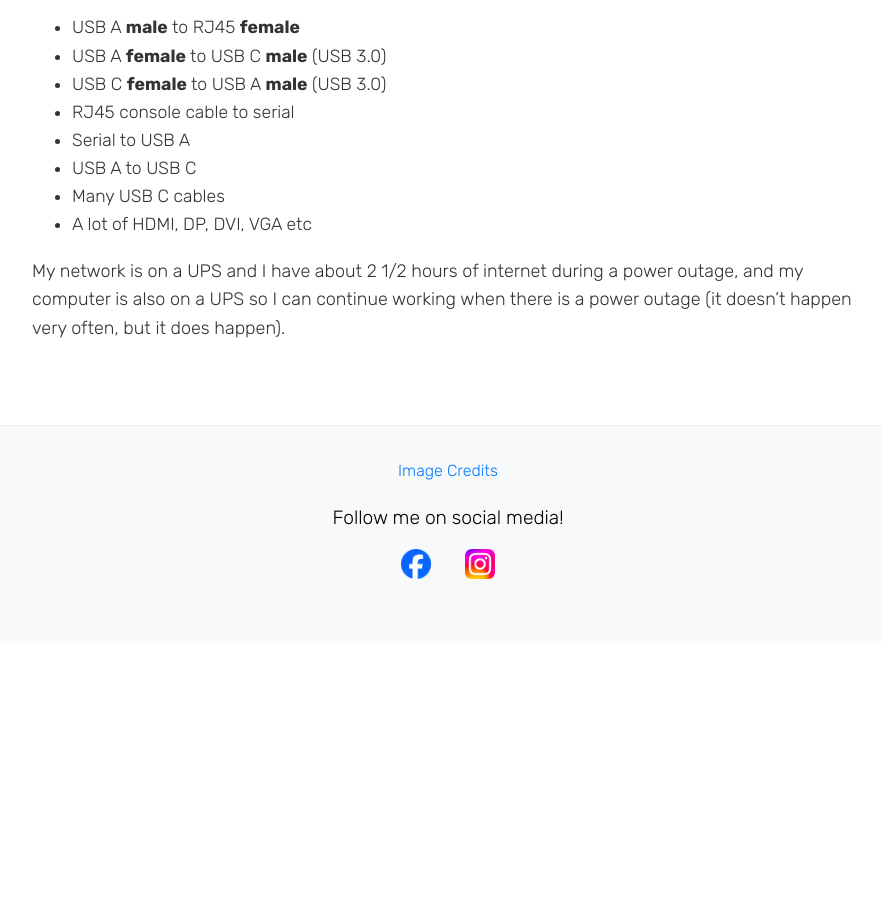
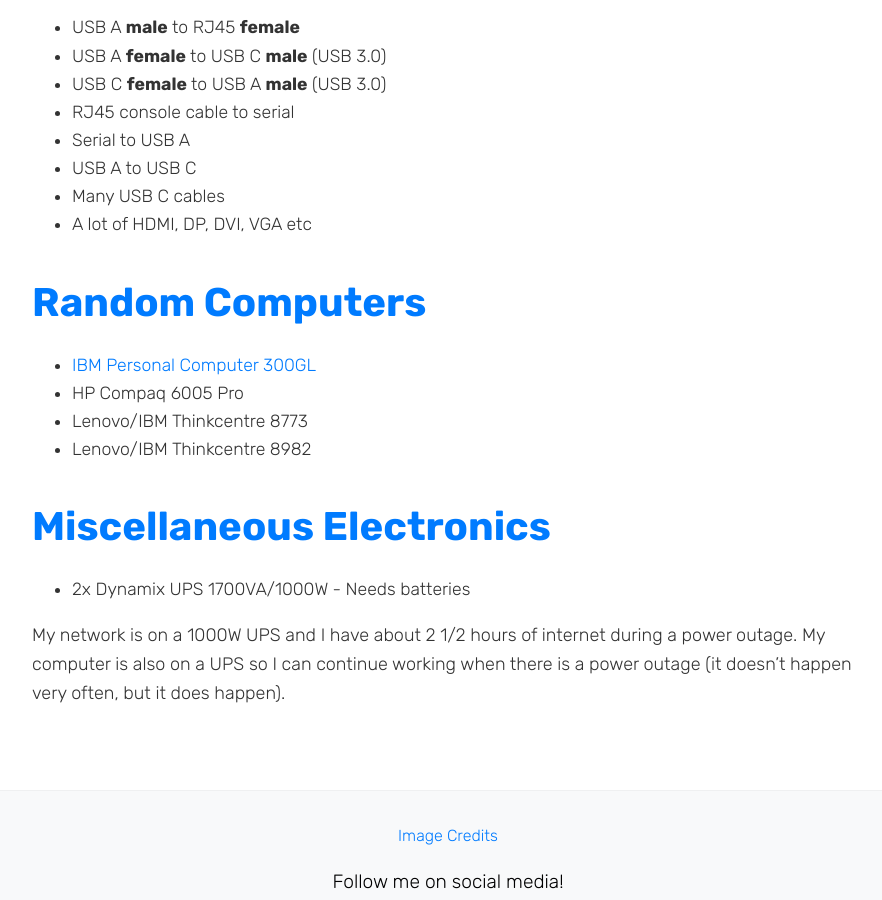
Before and after one commit to UndercoverComputing/undercovercomputing.com, a Jekyll site: the page inventory.html, which Jekyll copies as it is, in a window 1280 px wide and 900 px high, scrolled down 3011 px. Shown: the whole window, without its empty margins (192-1074 px from the left). Built offline with Jekyll 4.4.1, drawn with Linux system fonts in a browser that asks for light colours; before the commit the page ends 3654 px from its top, so only the background shows below that.

Commit message:
Modified inventory

```diff
--- a/inventory.html
+++ b/inventory.html
@@ -153,7 +153,20 @@
           <li>A lot of HDMI, DP, DVI, VGA etc</li>
         </ul>
 
-        <p>My network is on a UPS and I have about 2 1/2 hours of internet during a power outage, and my computer is also on a UPS so I can continue working when there is a power outage (it doesn’t happen very often, but it does happen).</p>
+        <h1><strong>Random Computers</strong></h1>
+        <ul>
+          <li><a href="https://undercovercomputing.com/images/Windows-98-Setup.jpg">IBM Personal Computer 300GL</a></li>
+          <li>HP Compaq 6005 Pro</li>
+          <li>Lenovo/IBM Thinkcentre 8773</li>
+          <li>Lenovo/IBM Thinkcentre 8982</li>
+        </ul>
+
+        <h1><strong>Miscellaneous Electronics</strong></h1>
+        <ul>
+          <li>2x Dynamix UPS 1700VA/1000W - Needs batteries</li>
+        </ul>
+
+        <p>My network is on a 1000W UPS and I have about 2 1/2 hours of internet during a power outage. My computer is also on a UPS so I can continue working when there is a power outage (it doesn’t happen very often, but it does happen).</p>
       </main>
 
     <!-- Footer -->
```
Also changed, not shown: images/Windows-98-Setup.jpg (added).
